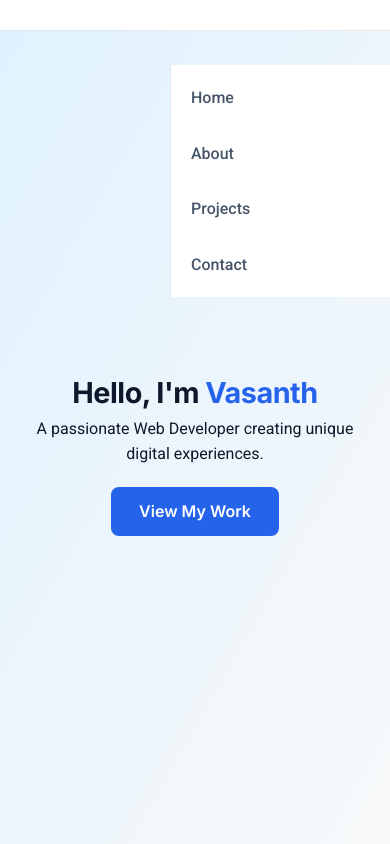
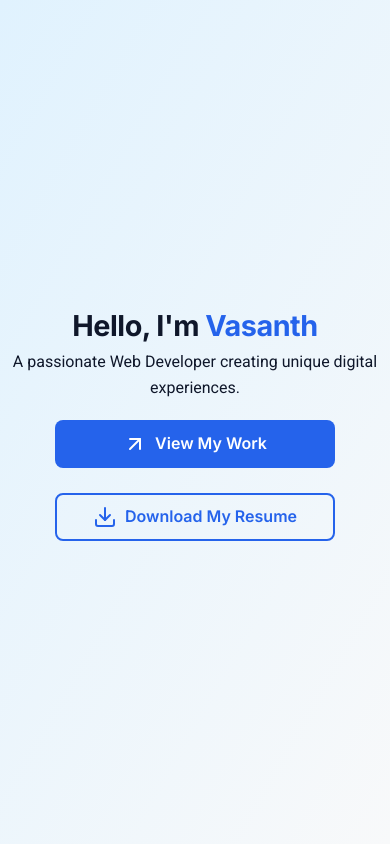
Before and after one commit to vasanth6265/College-project, a plain HTML site: page index.html in a window 390 px wide. Shown: the top 844 px of the page. Drawn offline with nearby package versions, Linux system fonts and the light colour scheme.

Commit message:
Add files via upload

```diff
--- a/index.html
+++ b/index.html
@@ -5,28 +5,19 @@
     <meta name="viewport" content="width=device-width, initial-scale=1.0">
     <title>My Portfolio</title>
     <link rel="stylesheet" href="style.css">
+    <script src="https://unpkg.com/lucide@latest"></script>
 </head>
 <body>
-
-    <!-- Navigation -->
-    <header>
-        <nav class="navbar">
-            <div class="logo"></div>
-            <ul class="nav-links" id="navLinks">
-                <li><a href="#home">Home</a></li>
-                <li><a href="#about">About</a></li>
-                <li><a href="#projects">Projects</a></li>
-                <li><a href="#contact">Contact</a></li>
-            </ul>
-        </nav>
-    </header>
 
     <!-- Home Section -->
     <section id="home" class="home">
         <div class="home-content reveal fade-up">
             <h1>Hello, I'm <span class="highlight">Vasanth</span></h1>
             <p>A passionate Web Developer creating unique digital experiences.</p>
-            <a href="#projects" class="btn">View My Work</a>
+            <div class="button-group">
+            <a href="#projects" class="btn"><i data-lucide="arrow-up-right"></i>  View My Work</a>
+            <a href="resume.pdf" class="btn-outline" download><i data-lucide="download"></i>  Download My Resume</a>
+            </div>
         </div>
     </section>
 
@@ -70,9 +61,12 @@
     </section>
 
     <footer class="reveal fade-up">
-        <p>© 2025 My Portfolio. All rights reserved.</p>
+        <p>2025 My Portfolio.</p>
     </footer>
 
     <script src="script.js"></script>
+    <script>
+        lucide.createIcons();
+    </script>
 </body>
 </html>
--- a/script.js
+++ b/script.js
@@ -1,11 +1,3 @@
-// Mobile menu toggle
-const navLinks = document.querySelector(".nav-links");
-const logo = document.querySelector(".logo");
-
-logo.addEventListener("click", () => {
-    navLinks.classList.toggle("show");
-});
-
 // Contact form submission (demo only)
 document.getElementById("contactForm").addEventListener("submit", function(e) {
     e.preventDefault();
@@ -18,11 +10,11 @@ const reveals = document.querySelectorAll(".reveal");
 const revealOnScroll = new IntersectionObserver((entries) => {
     entries.forEach(entry => {
         if (entry.isIntersecting) {
-            entry.target.classList.add("active"); // Show animation
+            entry.target.classList.add("active");
         } else {
-            entry.target.classList.remove("active"); // Reset when out of view
+            entry.target.classList.remove("active");
         }
     });
-}, { threshold: 0.2 }); // Trigger when 20% of element is visible
+}, { threshold: 0.2 });
 
 reveals.forEach(el => revealOnScroll.observe(el));
--- a/style.css
+++ b/style.css
@@ -1,94 +1,5 @@
 /* Reset & Fonts */
 @import url('https://fonts.googleapis.com/css2?family=Inter:wght@400;600;700&family=Roboto:wght@400;500&display=swap');
-
-/* Responsive Typography and Layout */
-@media (max-width: 1024px) {
-    h1 {
-        font-size: 2rem;
-    }
-    h2 {
-        font-size: 1.6rem;
-    }
-    section {
-        padding: 60px 15px;
-    }
-}
-
-/* Tablet & Mobile Adjustments */
-@media (max-width: 768px) {
-    .navbar {
-        padding: 10px;
-    }
-
-    .nav-links {
-        flex-wrap: wrap;
-        gap: 15px;
-        justify-content: center;
-        position: static;
-        display: flex !important; /* Always visible */
-        border: none;
-        background: none;
-        padding: 0;
-        box-shadow: none;
-    }
-
-    .home {
-        flex-direction: column;
-        height: auto;
-        text-align: center;
-        padding: 40px 15px;
-    }
-
-    .home h1 {
-        font-size: 1.8rem;
-    }
-
-    .about p {
-        font-size: 1rem;
-    }
-
-    .project-container {
-        grid-template-columns: 1fr;
-    }
-}
-
-/* Small Phones */
-@media (max-width: 480px) {
-    .nav-links {
-        flex-direction: row;
-        gap: 15px;
-        justify-content: center;
-        animation: fadeNav 0.5 ease forwards;
-    }
-/* Animate each link individually */
-    .nav-links li {
-        opacity: 0;
-        transform: translateY(10px);
-        animation: fadeInLink 0.4s ease forwards;
-    }
-
-    .nav-links li:nth-child(1) {
-        animation-delay: 0.1s;
-    }
-    .nav-links li:nth-child(2) {
-        animation-delay: 0.3s;
-    }
-    .nav-links li:nth-child(3) {
-        animation-delay: 0.5s;
-    }
-    .nav-links li:nth-child(4) {
-        animation-delay: 0.7s;
-    }
-
-    @keyframes fadeInLink {
-        to {
-            opacity: 1;
-            transform: translateY(0);
-        }
-    }
-}
-
-
 
 * {
     margin: 0;
@@ -120,53 +31,6 @@ h2 {
     font-size: 2rem;
     margin-bottom: 10px;
 }
-/* Navigation bar*/
-.navbar {
-    background: white;
-    border-bottom: 1px solid #e5e7eb;
-    position: sticky;
-    top: 0;
-    z-index: 1000;
-    padding: 15px 0;
-    display: flex;
-    justify-content: center;
-}
-
-.nav-links {
-    list-style: none;
-    display: flex;
-    gap: 30px;
-}
-
-.nav-links a {
-    font-weight: 500;
-    color: #475569;
-    text-decoration: none;
-    position: relative;
-    padding: 5px 0;
-    transition: color 0.3s ease;
-}
-
-/* Underline animation */
-.nav-links a::after {
-    content: "";
-    position: absolute;
-    left: 0;
-    bottom: -2px;
-    width: 0;
-    height: 2px;
-    background-color: #2563eb;
-    transition: width 0.3s ease;
-}
-
-.nav-links a:hover {
-    color: #2563eb;
-}
-
-.nav-links a:hover::after {
-    width: 100%;
-}
-
 
 /* Sections */
 section {
@@ -187,25 +51,69 @@ section {
     color: #2563eb;
 }
 
-/* Buttons */
-.btn {
-    display: inline-block;
-    background: #2563eb;
-    color: white;
+/* Group buttons in home section */
+.button-group {
+    display: flex;
+    gap: 15px;
+    flex-wrap: wrap;
+    justify-content: center;
+}
+
+/* Shared button base for icon alignment */
+.btn,
+.btn-outline {
+    display: inline-flex; /* Align icon and text in one row */
+    align-items: center;  /* Vertically center icon with text */
+    gap: 8px;             /* Space between icon and text */
     padding: 12px 28px;
     margin-top: 20px;
     border-radius: 8px;
     text-decoration: none;
     font-weight: 600;
     font-family: "Inter", sans-serif;
+    font-size: 1rem;
     transition: all 0.3s ease;
+    will-change: transform;
+    border: 2px solid transparent; /* Default border for btn-outline */
+    height: 48px; /* Consistent height for both button types */
+}
+
+/* Filled button style */
+.btn {
+    background: #2563eb;
+    color: white;
 }
 
 .btn:hover {
-    background: #1e40af;
+    background: transparent;
+    color: #2563eb;
+    border: #2563eb 2px solid;
     transform: translateY(-2px);
     box-shadow: 0px 5px 15px rgba(37, 99, 235, 0.3);
 }
+
+/* Outline button style */
+.btn-outline {
+    background: transparent;
+    color: #2563eb;
+    border: 2px solid #2563eb;
+}
+
+.btn-outline:hover {
+    background: #2563eb;
+    color: white;
+    transform: translateY(-2px);
+    box-shadow: 0px 5px 15px rgba(37, 99, 235, 0.3);
+}
+
+/* Icon styling */
+.btn i,
+.btn-outline i {
+    width: 18px;
+    height: 18px;
+}
+
+
 
 /* About */
 .about p {
@@ -291,22 +199,55 @@ footer {
     opacity: 1;
     transform: translateY(0);
 }
-
-/* Responsive Menu */
-@media (max-width: 768px) {
-    .nav-links {
-        flex-direction: column;
-        background: white;
-        position: absolute;
-        top: 65px;
-        right: 0;
-        width: 220px;
-        display: none;
-        padding: 20px;
-        border-left: 1px solid #e5e7eb;
+@media (max-width: 1024px) {
+    h1 {
+        font-size: 2.2rem;
     }
-
-    .nav-links.show {
-        display: flex;
+    h2 {
+        font-size: 1.8rem;
     }
 }
+
+@media (max-width: 768px) {
+    section {
+        padding: 60px 15px;
+    }
+    h1 {
+        font-size: 2rem;
+    }
+    h2 {
+        font-size: 1.6rem;
+    }
+    .about p {
+        font-size: 1rem;
+    }
+    .button-group {
+        flex-direction: column;
+        align-items: center;
+        gap: 5px;
+    }
+    .btn,
+    .btn-outline {
+        width: 100%;
+        max-width: 280px;
+        justify-content: center;
+    }
+}
+
+@media (max-width: 500px) {
+    section {
+        padding: 50px 10px;
+    }
+    h1 {
+        font-size: 1.8rem;
+    }
+    h2 {
+        font-size: 1.4rem;
+    }
+    .project-container {
+        grid-template-columns: 1fr;
+    }
+    .contact form {
+        width: 100%;
+    }
+}
```
